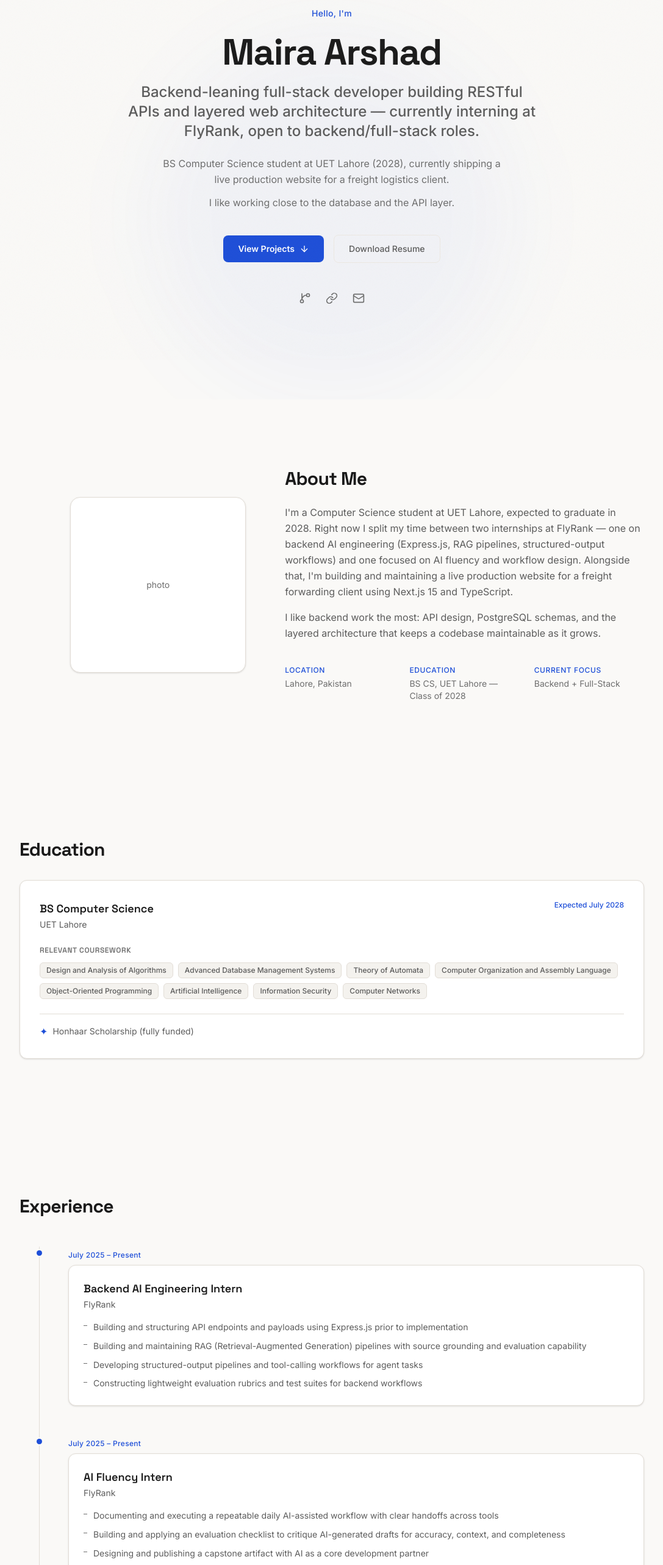
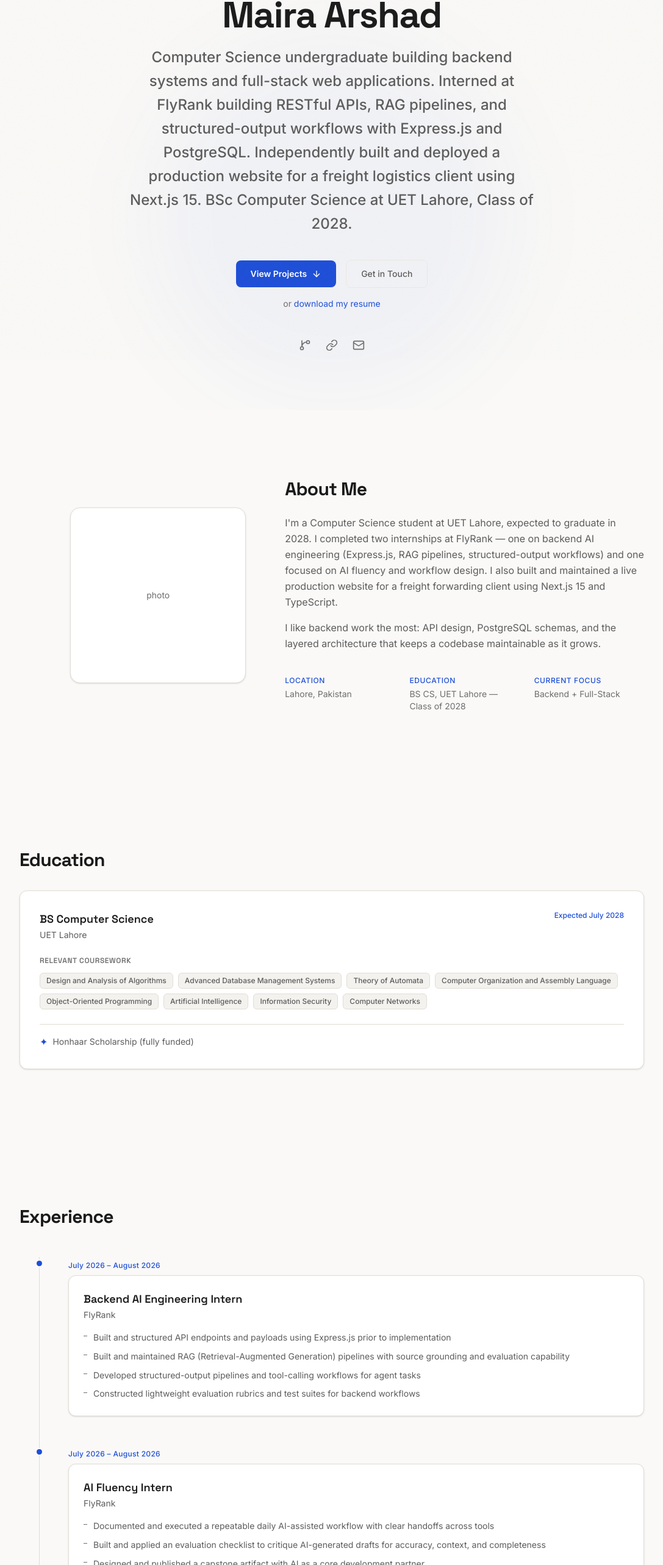
Before and after one commit to Mairaarshad19/Portfolio, a Next.js app: page / in a window 1280 px wide. Shown: the part 210-2776 px from the top of the page at 61% size, without its empty margins (96-1183 px from the left). Built offline with nearby package versions, Linux system fonts and the light colour scheme.

Commit message:
feat: rewrite hero copy with concrete achievements, fix CTA and tense

```diff
--- a/src/components/Hero.tsx
+++ b/src/components/Hero.tsx
@@ -12,7 +12,7 @@ const socialIcons: Record<string, React.ReactNode> = {
 };
 
 export default function Hero() {
-  const { name, role, intro, buttons, socials } = heroContent;
+  const { name, role, buttons, socials } = heroContent;
   const { ref, revealed } = useScrollReveal<HTMLDivElement>({ threshold: 0.05 });
   const sectionRef = useRef<HTMLElement>(null);
   const spotlightRef = useRef<HTMLDivElement>(null);
@@ -89,16 +89,9 @@ export default function Hero() {
           </h1>
 
           {/* Role */}
-          <p className="mt-3 text-lg sm:text-xl md:text-2xl text-fg-muted font-medium">
+          <p className="mt-3 text-lg sm:text-xl md:text-2xl text-fg-muted font-medium leading-relaxed max-w-2xl mx-auto">
             {role}
           </p>
-
-          {/* Intro */}
-          <div className="mt-6 space-y-3 text-sm sm:text-base text-fg-dim leading-relaxed max-w-xl mx-auto">
-            {intro.map((paragraph, i) => (
-              <p key={i}>{paragraph}</p>
-            ))}
-          </div>
 
           {/* Buttons */}
           <div className="mt-10 flex flex-col sm:flex-row items-center justify-center gap-4">
@@ -131,6 +124,20 @@ export default function Hero() {
             ))}
           </div>
 
+          {/* Resume link */}
+          <p className="mt-4 text-sm text-fg-dim">
+            or{" "}
+            <a
+              href="/Maira_Arshad_Resume.pdf"
+              target="_blank"
+              rel="noopener noreferrer"
+              download
+              className="link-underline text-accent hover:text-accent-hover transition-colors"
+            >
+              download my resume
+            </a>
+          </p>
+
           {/* Social icons */}
           <div className="mt-12 flex items-center justify-center gap-6">
             {socials.map((s) => (
--- a/src/data/portfolio-content.ts
+++ b/src/data/portfolio-content.ts
@@ -17,7 +17,7 @@ export const educationContent = {
 
 export const aboutContent = {
   paragraph: [
-    "I'm a Computer Science student at UET Lahore, expected to graduate in 2028. Right now I split my time between two internships at FlyRank — one on backend AI engineering (Express.js, RAG pipelines, structured-output workflows) and one focused on AI fluency and workflow design. Alongside that, I'm building and maintaining a live production website for a freight forwarding client using Next.js 15 and TypeScript.",
+    "I'm a Computer Science student at UET Lahore, expected to graduate in 2028. I completed two internships at FlyRank — one on backend AI engineering (Express.js, RAG pipelines, structured-output workflows) and one focused on AI fluency and workflow design. I also built and maintained a live production website for a freight forwarding client using Next.js 15 and TypeScript.",
     "I like backend work the most: API design, PostgreSQL schemas, and the layered architecture that keeps a codebase maintainable as it grows.",
   ],
   quickFacts: [
@@ -38,22 +38,22 @@ export const experienceContent: Experience[] = [
   {
     role: "Backend AI Engineering Intern",
     company: "FlyRank",
-    dates: "July 2025 – Present",
+    dates: "July 2026 – August 2026",
     bullets: [
-      "Building and structuring API endpoints and payloads using Express.js prior to implementation",
-      "Building and maintaining RAG (Retrieval-Augmented Generation) pipelines with source grounding and evaluation capability",
-      "Developing structured-output pipelines and tool-calling workflows for agent tasks",
-      "Constructing lightweight evaluation rubrics and test suites for backend workflows",
+      "Built and structured API endpoints and payloads using Express.js prior to implementation",
+      "Built and maintained RAG (Retrieval-Augmented Generation) pipelines with source grounding and evaluation capability",
+      "Developed structured-output pipelines and tool-calling workflows for agent tasks",
+      "Constructed lightweight evaluation rubrics and test suites for backend workflows",
     ],
   },
   {
     role: "AI Fluency Intern",
     company: "FlyRank",
-    dates: "July 2025 – Present",
+    dates: "July 2026 – August 2026",
     bullets: [
-      "Documenting and executing a repeatable daily AI-assisted workflow with clear handoffs across tools",
-      "Building and applying an evaluation checklist to critique AI-generated drafts for accuracy, context, and completeness",
-      "Designing and publishing a capstone artifact with AI as a core development partner",
+      "Documented and executed a repeatable daily AI-assisted workflow with clear handoffs across tools",
+      "Built and applied an evaluation checklist to critique AI-generated drafts for accuracy, context, and completeness",
+      "Designed and published a capstone artifact with AI as a core development partner",
     ],
   },
   {
@@ -142,13 +142,13 @@ export const capabilitiesContent: Capability[] = [
   {
     title: "Backend API Development",
     description:
-      "Designing and building RESTful APIs with Express.js and FastAPI — from endpoint structuring and payload design to authentication and error handling. Currently applying this at FlyRank building structured-output pipelines and RAG systems.",
+      "Designing and building RESTful APIs with Express.js and FastAPI — from endpoint structuring and payload design to authentication and error handling. Applied this at FlyRank building structured-output pipelines and RAG systems.",
     icon: "Server",
   },
   {
     title: "Full-Stack Web Applications",
     description:
-      "Building complete web applications end-to-end with Next.js, TypeScript, and PostgreSQL — currently maintaining a live production site for a freight logistics client, from UI to deployment.",
+      "Building complete web applications end-to-end with Next.js, TypeScript, and PostgreSQL — built and maintained a live production site for a freight logistics client, from UI to deployment.",
     icon: "Globe",
   },
   {
@@ -160,7 +160,7 @@ export const capabilitiesContent: Capability[] = [
   {
     title: "AI-Integrated Workflows",
     description:
-      "Building structured-output pipelines, RAG systems, and evaluation rubrics for AI-assisted workflows — current focus at FlyRank.",
+      "Building structured-output pipelines, RAG systems, and evaluation rubrics for AI-assisted workflows — applied during my internship at FlyRank.",
     icon: "Cpu",
   },
 ];
@@ -208,14 +208,11 @@ export const skillsTabs: SkillTab[] = [
 
 export const heroContent = {
   name: "Maira Arshad",
-  role: "Backend-leaning full-stack developer building RESTful APIs and layered web architecture — currently interning at FlyRank, open to backend/full-stack roles.",
-  intro: [
-    "BS Computer Science student at UET Lahore (2028), currently shipping a live production website for a freight logistics client.",
-    "I like working close to the database and the API layer.",
-  ],
+  role: "Computer Science undergraduate building backend systems and full-stack web applications. Interned at FlyRank building RESTful APIs, RAG pipelines, and structured-output workflows with Express.js and PostgreSQL. Independently built and deployed a production website for a freight logistics client using Next.js 15. BSc Computer Science at UET Lahore, Class of 2028.",
+  intro: [],
   buttons: [
     { label: "View Projects", href: "#projects", variant: "primary" },
-    { label: "Download Resume", href: "/Maira_Arshad_Resume.pdf", variant: "secondary" },
+    { label: "Get in Touch", href: "#contact", variant: "secondary" },
   ],
   socials: [
     {
```
